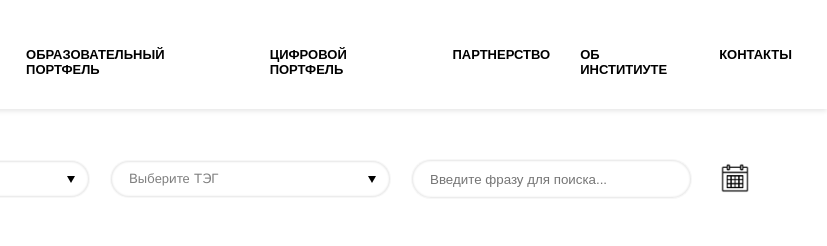
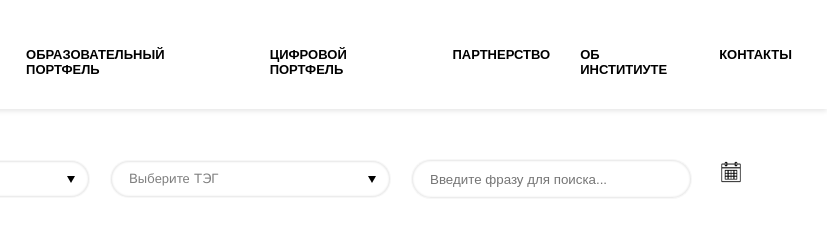
Before and after one commit to Morozko122/sait, a plain HTML site: page news.html in a window 1280 px wide. Shown: the top 246 px of the page, 453-1280 px from the left. Drawn offline with Linux system fonts and the light colour scheme; a web font is replaced by a local one.

Commit message:
ezz news

```diff
--- a/news_style.css
+++ b/news_style.css
@@ -113,8 +113,8 @@ select:not(:has(option[value=""]:checked)) {
 
 input[type="date"]{
     border: none;
-    width: 34px;
-    font-size: 2rem
+    width: 100%;
+    font-size: 1.5rem
 }
 input[type="date"]::-webkit-calendar-picker-indicator {
     color: transparent;
@@ -125,6 +125,17 @@ input[type="date"]::-webkit-calendar-picker-indicator {
 input[type="date"]{
     -webkit-tap-highlight-color: rgba(255, 255, 255, 0);
     Outline: none;
+}
+input[type="date"]::-webkit-inner-spin-button,
+input[type="date"]::-webkit-calendar-picker-indicator {
+    margin:0;
+}
+input[type="date"]::-webkit-datetime-edit {
+    display:none;
+}
+input[type="date"]:hover{
+    border-radius: 5px;
+    background: #e0e0e034;
 }
 
 #news {
```
